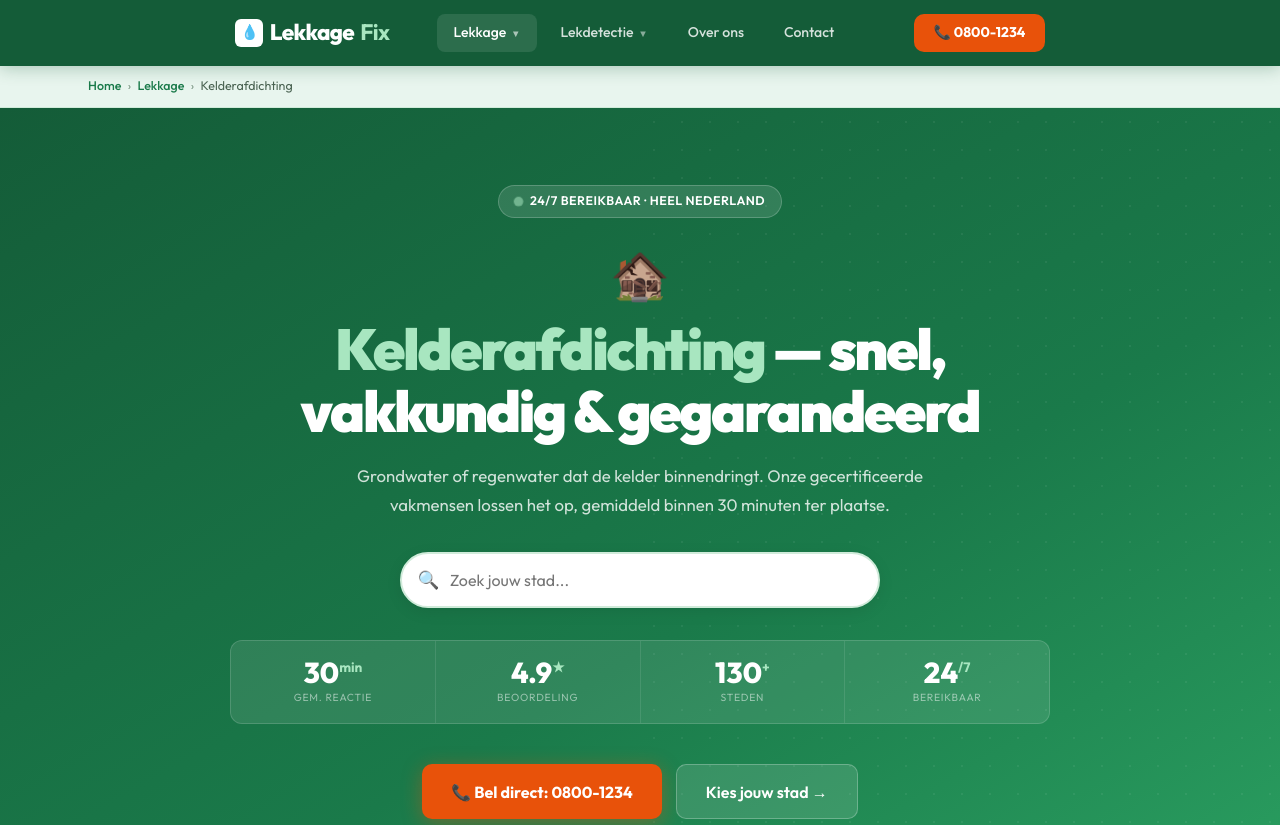
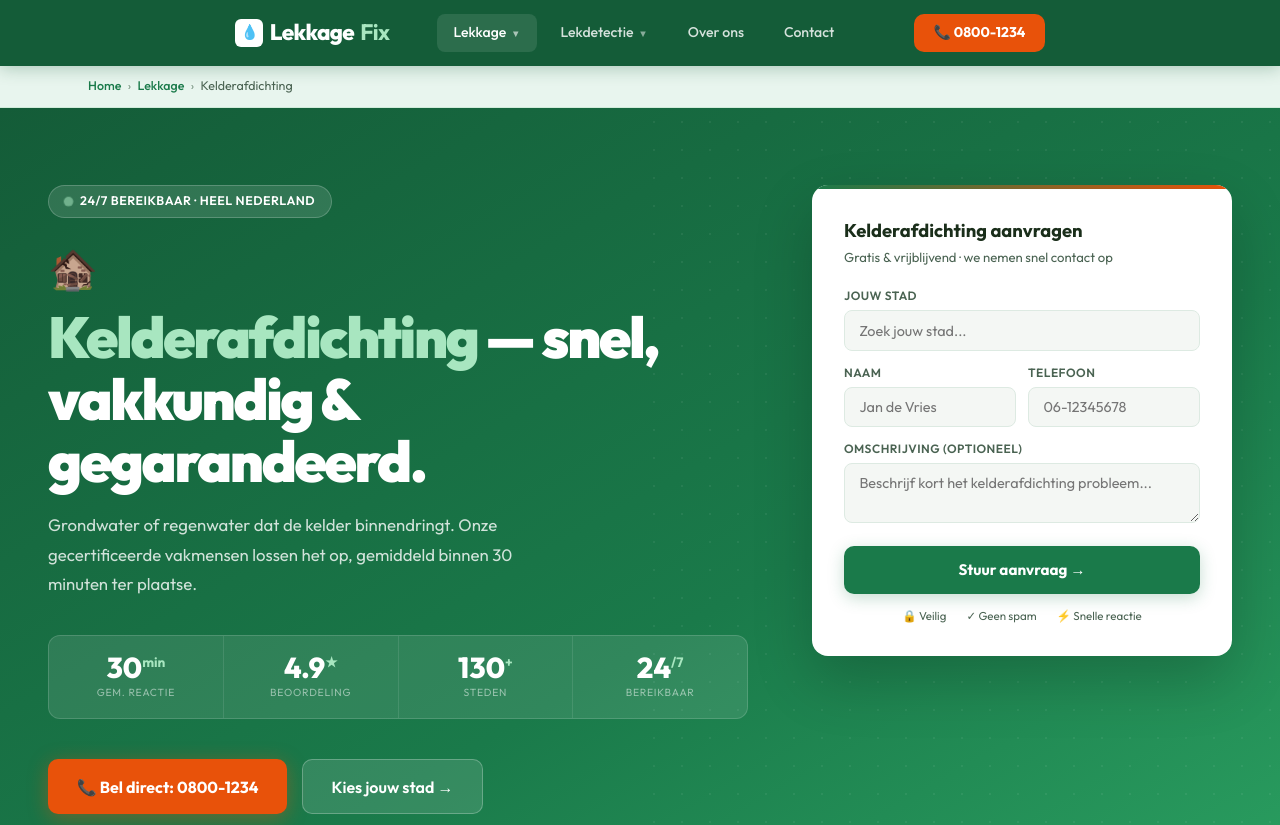
Before and after one commit to SanderKooi/lekkage, a Next.js app: page /lekkage/dienst/kelderafdichting in a window 1280 px wide. Shown: the top 825 px of the page. Built offline with nearby package versions, Linux system fonts and the light colour scheme.

Commit message:
Update [type].jsx

```diff
--- a/pages/lekkage/dienst/[type].jsx
+++ b/pages/lekkage/dienst/[type].jsx
@@ -26,6 +26,7 @@ export async function getStaticProps({ params }) {
 export default function LekkageType({ type }) {
   const [search, setSearch] = useState('')
   const [openProv, setOpenProv] = useState({})
+  const [submitted, setSubmitted] = useState(false)
   const MAX_VISIBLE = 11
 
   const filtered = search.trim().length > 1
@@ -119,55 +120,66 @@ export default function LekkageType({ type }) {
       {/* HERO */}
       <section className="hero">
         <div className="hero-dots" />
-        <div className="hero-inner" style={{gridTemplateColumns:'1fr',maxWidth:'820px',margin:'0 auto',textAlign:'center'}}>
+        <div className="hero-inner">
           <div>
             <div className="hero-badge"><span className="pulse" /> 24/7 bereikbaar · heel Nederland</div>
-            <span style={{fontSize:'3rem',display:'block',marginBottom:'0.5rem'}}>{type.icon}</span>
-            <h1><em>{type.naam}</em> — snel, vakkundig & gegarandeerd</h1>
-            <p className="hero-sub" style={{margin:'0 auto 2rem',maxWidth:'620px'}}>{type.omschrijving} Onze gecertificeerde vakmensen lossen het op, gemiddeld binnen 30 minuten ter plaatse.</p>
-
-            {/* ZOEKBALK */}
-            <div style={{position:'relative',maxWidth:'480px',margin:'0 auto 2rem'}}>
-              <input
-                type="text"
-                placeholder="Zoek jouw stad..."
-                value={search}
-                onChange={e => setSearch(e.target.value)}
-                style={{width:'100%',padding:'1rem 1.25rem 1rem 3rem',borderRadius:'50px',border:'2px solid var(--green4)',fontSize:'1rem',fontFamily:'inherit',outline:'none',boxSizing:'border-box',background:'white',boxShadow:'0 4px 16px rgba(0,0,0,0.08)'}}
-              />
-              <span style={{position:'absolute',left:'1.1rem',top:'50%',transform:'translateY(-50%)',fontSize:'1.1rem'}}>🔍</span>
-              {filtered.length > 0 && (
-                <div style={{position:'absolute',top:'calc(100% + 8px)',left:0,right:0,background:'white',border:'1.5px solid var(--border)',borderRadius:'14px',boxShadow:'0 8px 24px rgba(0,0,0,0.12)',zIndex:100,overflow:'hidden'}}>
-                  {filtered.slice(0,6).map(s => (
-                    <a key={s.slug} href={`/lekkage/${type.slug}/${s.slug}`}
-                      style={{display:'flex',alignItems:'center',justifyContent:'space-between',padding:'0.75rem 1.25rem',textDecoration:'none',color:'var(--text)',borderBottom:'1px solid var(--border)',fontSize:'0.9rem',transition:'background 0.15s'}}
-                      onMouseEnter={e => e.currentTarget.style.background='var(--green3)'}
-                      onMouseLeave={e => e.currentTarget.style.background='white'}
-                    >
-                      <span>📍 {s.naam}</span>
-                      <span style={{fontSize:'0.78rem',color:'var(--muted)'}}>{s.provincie}</span>
-                    </a>
-                  ))}
-                  {filtered.length > 6 && <div style={{padding:'0.6rem 1.25rem',fontSize:'0.8rem',color:'var(--muted)',textAlign:'center'}}>{filtered.length - 6} meer resultaten</div>}
-                </div>
-              )}
-              {search.trim().length > 1 && filtered.length === 0 && (
-                <div style={{position:'absolute',top:'calc(100% + 8px)',left:0,right:0,background:'white',border:'1.5px solid var(--border)',borderRadius:'14px',padding:'1rem 1.25rem',fontSize:'0.9rem',color:'var(--muted)',boxShadow:'0 8px 24px rgba(0,0,0,0.12)',zIndex:100}}>
-                  Geen resultaten gevonden. Bel ons op {PHONE_DISPLAY}.
-                </div>
-              )}
-            </div>
-
+            <span style={{fontSize:'2.5rem',display:'block',marginBottom:'0.5rem'}}>{type.icon}</span>
+            <h1><em>{type.naam}</em> — snel,<br/>vakkundig &<br/>gegarandeerd.</h1>
+            <p className="hero-sub">{type.omschrijving} Onze gecertificeerde vakmensen lossen het op, gemiddeld binnen 30 minuten ter plaatse.</p>
             <div className="hero-stats">
               <div className="stat-item"><div className="stat-val">30<sup>min</sup></div><div className="stat-key">Gem. reactie</div></div>
               <div className="stat-item"><div className="stat-val">4.9<sup>★</sup></div><div className="stat-key">Beoordeling</div></div>
               <div className="stat-item"><div className="stat-val">130<sup>+</sup></div><div className="stat-key">Steden</div></div>
               <div className="stat-item"><div className="stat-val">24<sup>/7</sup></div><div className="stat-key">Bereikbaar</div></div>
             </div>
-            <div className="hero-actions" style={{justifyContent:'center'}}>
+            <div className="hero-actions">
               <a href={`tel:${PHONE}`} className="btn-call">📞 Bel direct: {PHONE_DISPLAY}</a>
               <a href="#steden" className="btn-ghost">Kies jouw stad →</a>
             </div>
+          </div>
+
+          <div className="form-card" id="offerte">
+            <div className="form-title">{type.naam} aanvragen</div>
+            <div className="form-sub">Gratis & vrijblijvend · we nemen snel contact op</div>
+            <div className="fg">
+              <label>Jouw stad</label>
+              <div style={{position:'relative'}}>
+                <input
+                  type="text"
+                  placeholder="Zoek jouw stad..."
+                  value={search}
+                  onChange={e => setSearch(e.target.value)}
+                  style={{width:'100%',boxSizing:'border-box'}}
+                />
+                {filtered.length > 0 && (
+                  <div style={{position:'absolute',top:'calc(100% + 4px)',left:0,right:0,background:'white',border:'1.5px solid var(--border)',borderRadius:'10px',boxShadow:'0 8px 24px rgba(0,0,0,0.12)',zIndex:100,overflow:'hidden'}}>
+                    {filtered.slice(0,5).map(s => (
+                      <a key={s.slug} href={`/lekkage/${type.slug}/${s.slug}`}
+                        style={{display:'flex',alignItems:'center',justifyContent:'space-between',padding:'0.65rem 1rem',textDecoration:'none',color:'var(--text)',borderBottom:'1px solid var(--border)',fontSize:'0.85rem'}}
+                        onMouseEnter={e => e.currentTarget.style.background='var(--green3)'}
+                        onMouseLeave={e => e.currentTarget.style.background='white'}>
+                        <span>📍 {s.naam}</span>
+                        <span style={{fontSize:'0.75rem',color:'var(--muted)'}}>{s.provincie}</span>
+                      </a>
+                    ))}
+                  </div>
+                )}
+                {search.trim().length > 1 && filtered.length === 0 && (
+                  <div style={{position:'absolute',top:'calc(100% + 4px)',left:0,right:0,background:'white',border:'1.5px solid var(--border)',borderRadius:'10px',padding:'0.75rem 1rem',fontSize:'0.85rem',color:'var(--muted)',boxShadow:'0 8px 24px rgba(0,0,0,0.12)',zIndex:100}}>
+                    Niet gevonden — bel ons op {PHONE_DISPLAY}
+                  </div>
+                )}
+              </div>
+            </div>
+            <div className="form-row">
+              <div className="fg"><label>Naam</label><input type="text" placeholder="Jan de Vries" /></div>
+              <div className="fg"><label>Telefoon</label><input type="tel" placeholder="06-12345678" /></div>
+            </div>
+            <div className="fg"><label>Omschrijving (optioneel)</label><textarea placeholder={`Beschrijf kort het ${type.naam.toLowerCase()} probleem...`} /></div>
+            <button className={`btn-form${submitted ? ' ok' : ''}`} onClick={() => setSubmitted(true)}>
+              {submitted ? '✓ Aanvraag ontvangen!' : 'Stuur aanvraag →'}
+            </button>
+            <div className="form-trust"><span>🔒 Veilig</span><span>✓ Geen spam</span><span>⚡ Snelle reactie</span></div>
           </div>
         </div>
       </section>
```
